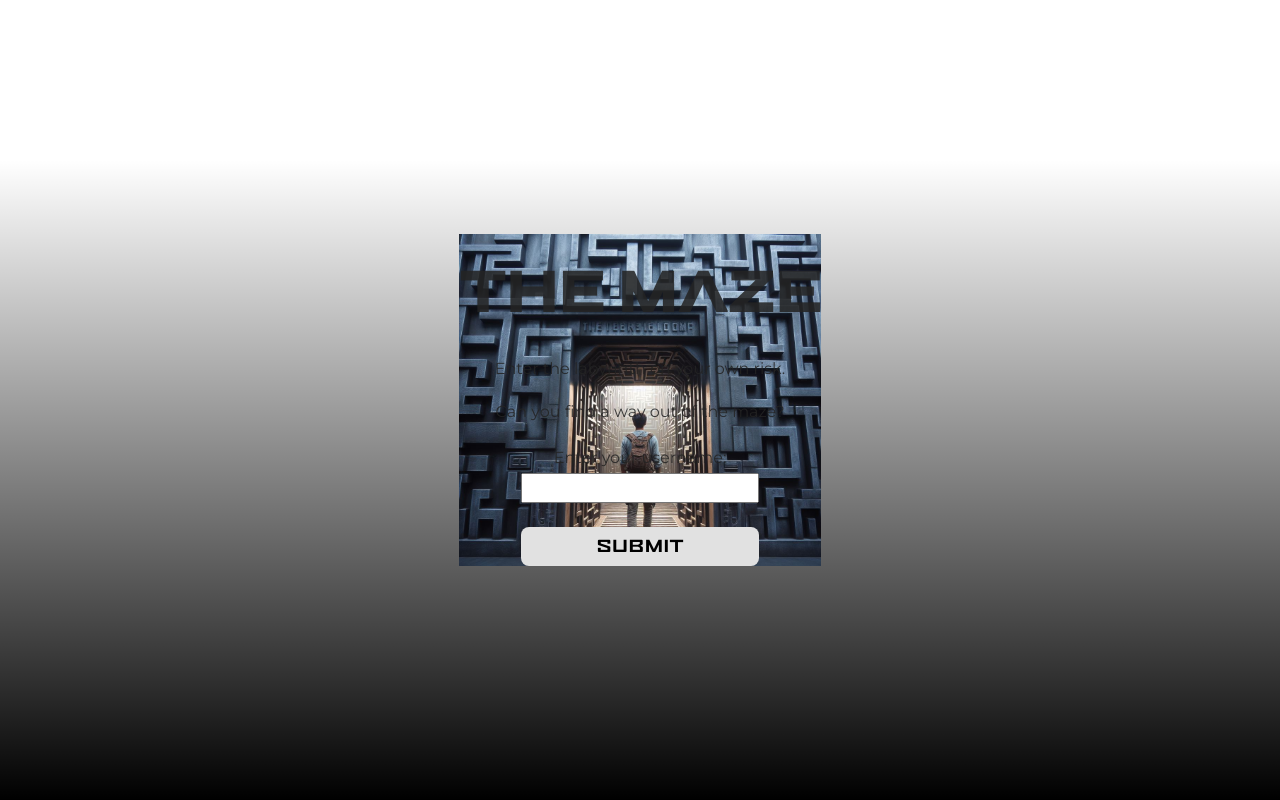
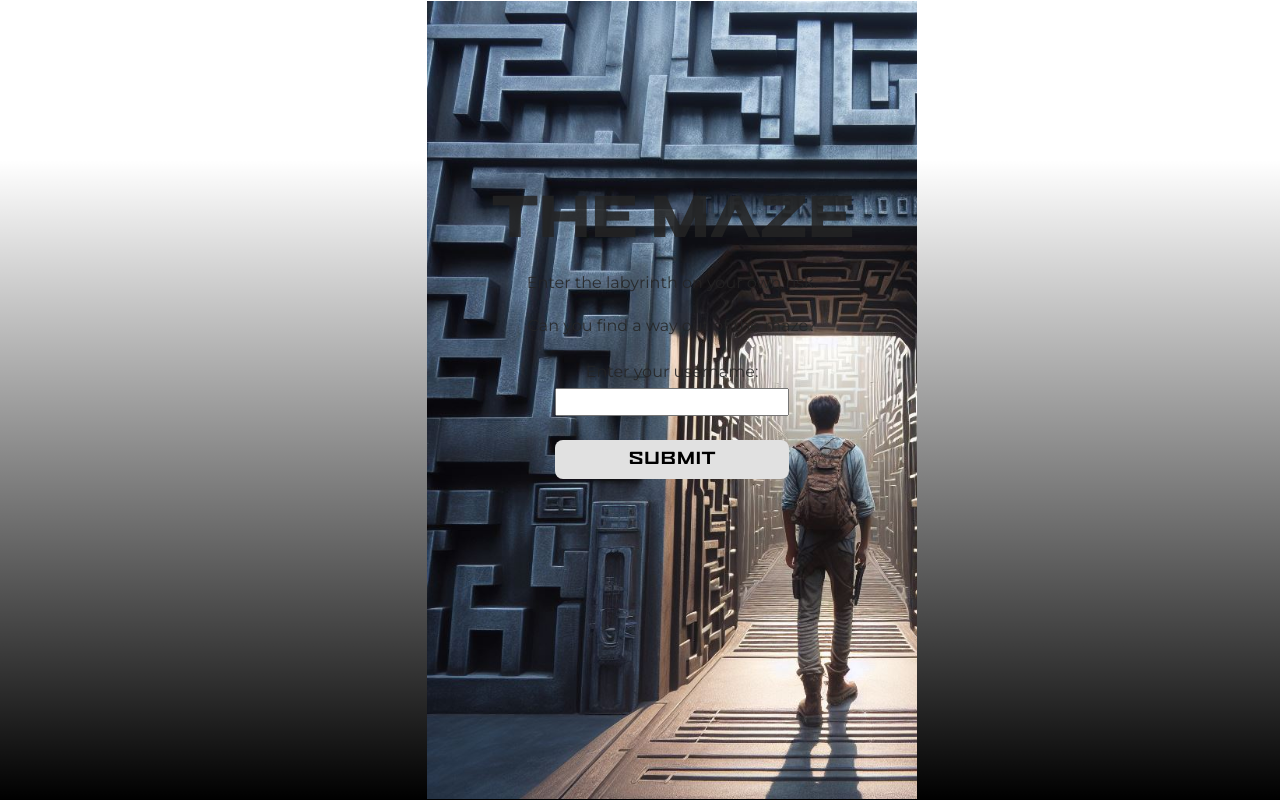
Before and after one commit to trista1987/project-labyrinth-zustand-vite, a React (Vite) app: page / in a window 1280 px wide. Built offline with nearby package versions, Linux system fonts and the light colour scheme.

Commit message:
added loading animation

```diff
--- a/package.json
+++ b/package.json
@@ -10,6 +10,7 @@
     "preview": "vite preview"
   },
   "dependencies": {
+    "lottie-react": "^2.4.0",
     "react": "^18.2.0",
     "react-dom": "^18.2.0",
     "react-router-dom": "^6.22.3",
--- a/src/components/StartGame.jsx
+++ b/src/components/StartGame.jsx
@@ -1,5 +1,7 @@
+import Lottie from "lottie-react"
 import { useStore } from "../store/useStore"
 import "../styles/StartGame.css"
+import Loading from "../assets/loading.json"
 
 export const StartGame = () => {
   const { gameInfo, setActionData, fetchActionData, loading, actionData } =
@@ -11,7 +13,12 @@ export const StartGame = () => {
   }
 
   if (loading) {
-    return <div>Loading...</div>
+    return (
+      <Lottie
+        animationData={Loading}
+        loop={true}
+      />
+    )
   }
 
   return (
--- a/src/components/Username.jsx
+++ b/src/components/Username.jsx
@@ -1,7 +1,9 @@
+import Lottie from "lottie-react"
 import { useStore } from "../store/useStore"
 import { useState } from "react"
 import "../styles/Username.css"
 import startImg from "/maze-entrance.jpg"
+import Loading from "../assets/loading.json"
 
 export const Username = () => {
   const [usernameInput, setUsernameInput] = useState("") //this is local value, not the global one. the hook is for updating username
@@ -14,13 +16,18 @@ export const Username = () => {
   }
 
   if (loading) {
-    return <div>Loading...</div>
+    return (
+      <Lottie
+        animationData={Loading}
+        loop={true}
+      />
+    )
   }
 
   if (error) {
     return <div>Error: {error}</div>
   }
-  console.log("background image:", startImg)
+
   return (
     <div
       className='start-background'
--- a/src/index.css
+++ b/src/index.css
@@ -5,9 +5,22 @@
   color: rgba(36, 36, 36, 0.87);
 }
 
-body {
+@font-face {
+  font-family: Maze Runner;
+  src: url(./assets/MAZE_RUNNER.ttf);
+}
+
+@font-face {
+  font-family: Montserrat;
+  src: url(./assets/Montserrat-VariableFont_wght.ttf);
+}
+
+* {
   margin: 0;
   padding: 0;
+}
+
+body {
   display: flex;
   justify-content: center;
   align-items: center;
@@ -46,13 +59,3 @@ button:focus,
 button:focus-visible {
   outline: 4px auto -webkit-focus-ring-color;
 }
-
-@font-face {
-  font-family: Maze Runner;
-  src: url(./assets/MAZE_RUNNER.ttf);
-}
-
-@font-face {
-  font-family: Montserrat;
-  src: url(./assets/Montserrat-VariableFont_wght.ttf);
-}
--- a/src/styles/Username.css
+++ b/src/styles/Username.css
@@ -22,7 +22,7 @@ input {
 
 @media all and (min-width: 668px) {
   .start-background {
-    padding: 0;
-    margin: 10rem;
+    width: 100%;
+    height: auto;
   }
 }
```
Also changed, not shown: src/assets/loading.json (added, +1 -0 lines).
